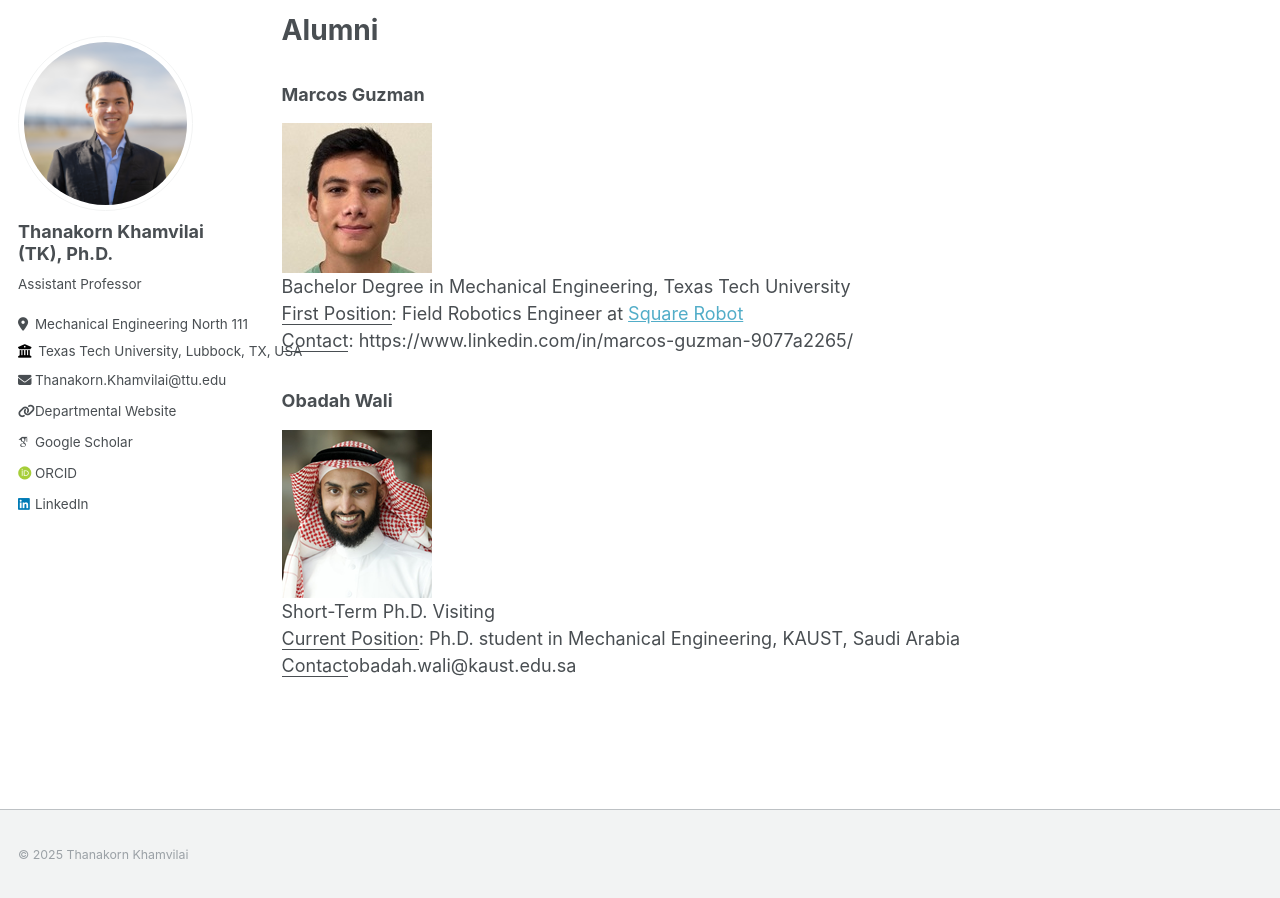
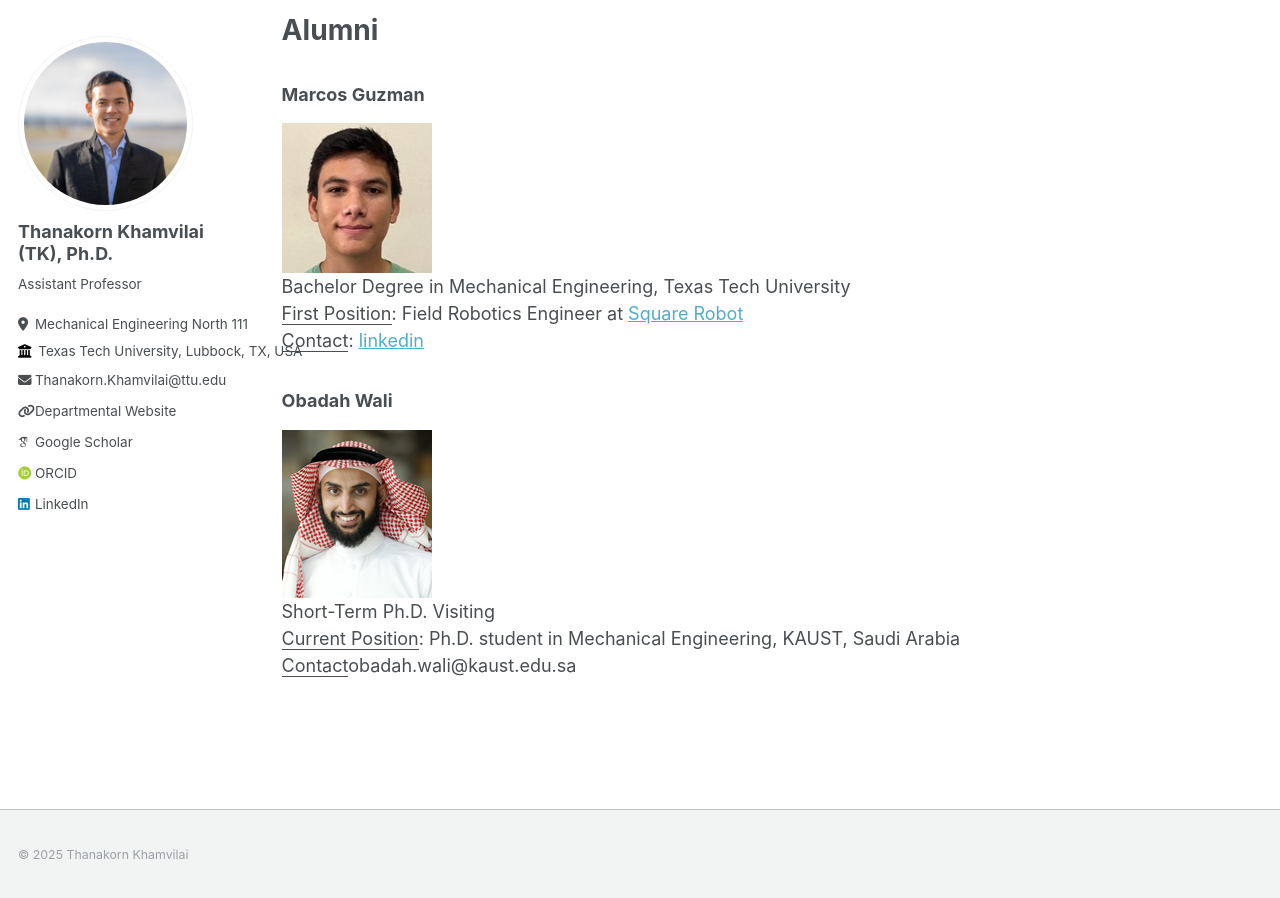
Before and after one commit to tkhamvilai/tkhamvilai.github.io, a Jekyll site: the page built from _pages/group.md, in a window 1280 px wide and 900 px high, scrolled down 3091 px. Built offline with Jekyll 4.4.1, drawn with Linux system fonts in a browser that asks for light colours; some web fonts are replaced; part of the change alters nothing that is shown.

Commit message:
minor change

```diff
--- a/_pages/group.md
+++ b/_pages/group.md
@@ -60,7 +60,7 @@ jerpalac@ttu.edu
 ![MarcosGuzman](/images/MarcosGuzman.png#left "MarcosGuzman")\
 Bachelor Degree in Mechanical Engineering, Texas Tech University\
 <ins>First Position</ins>: Field Robotics Engineer at [Square Robot](https://squarerobot.com/)\
-<ins>Contact</ins>: https://www.linkedin.com/in/marcos-guzman-9077a2265/
+<ins>Contact</ins>: [linkedin](https://www.linkedin.com/in/marcos-guzman-9077a2265/)
 
 ### Obadah Wali
 
```
